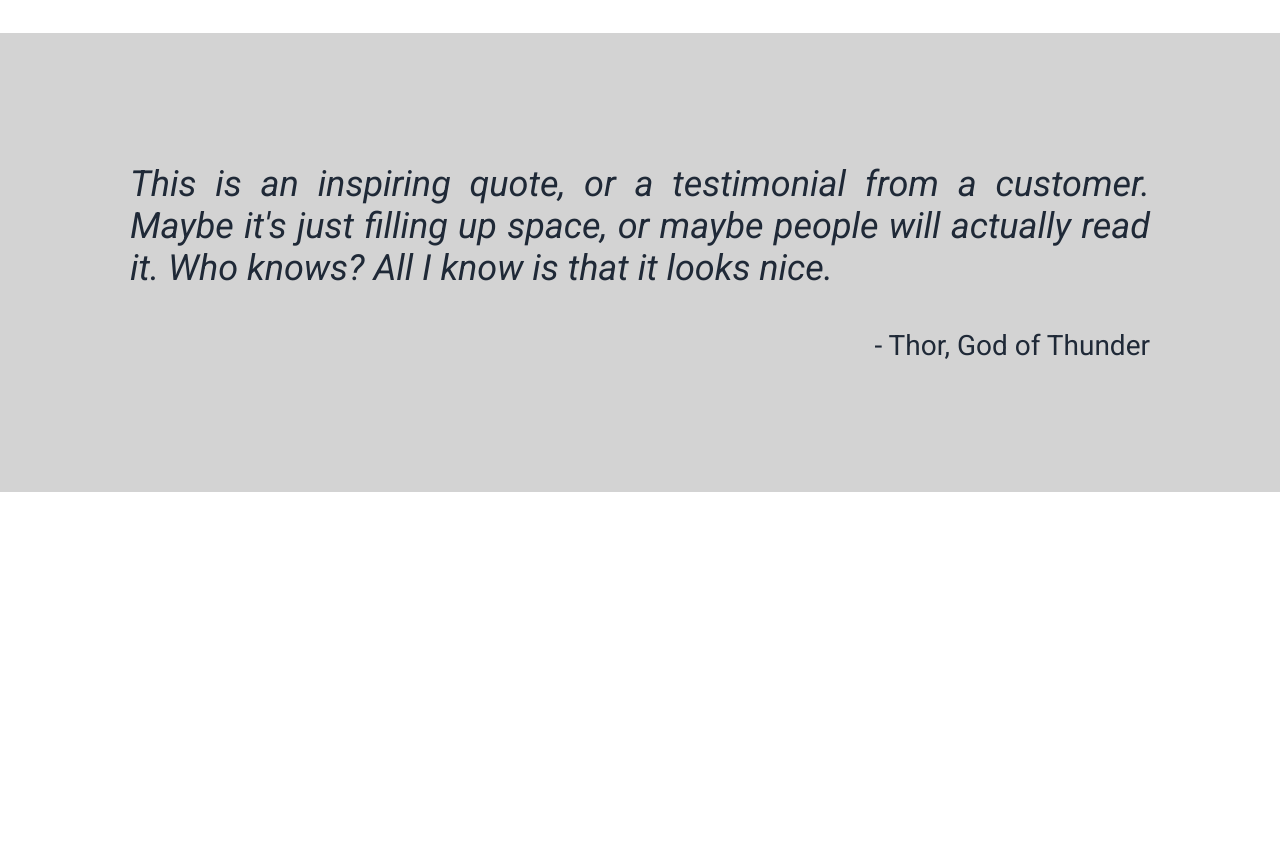
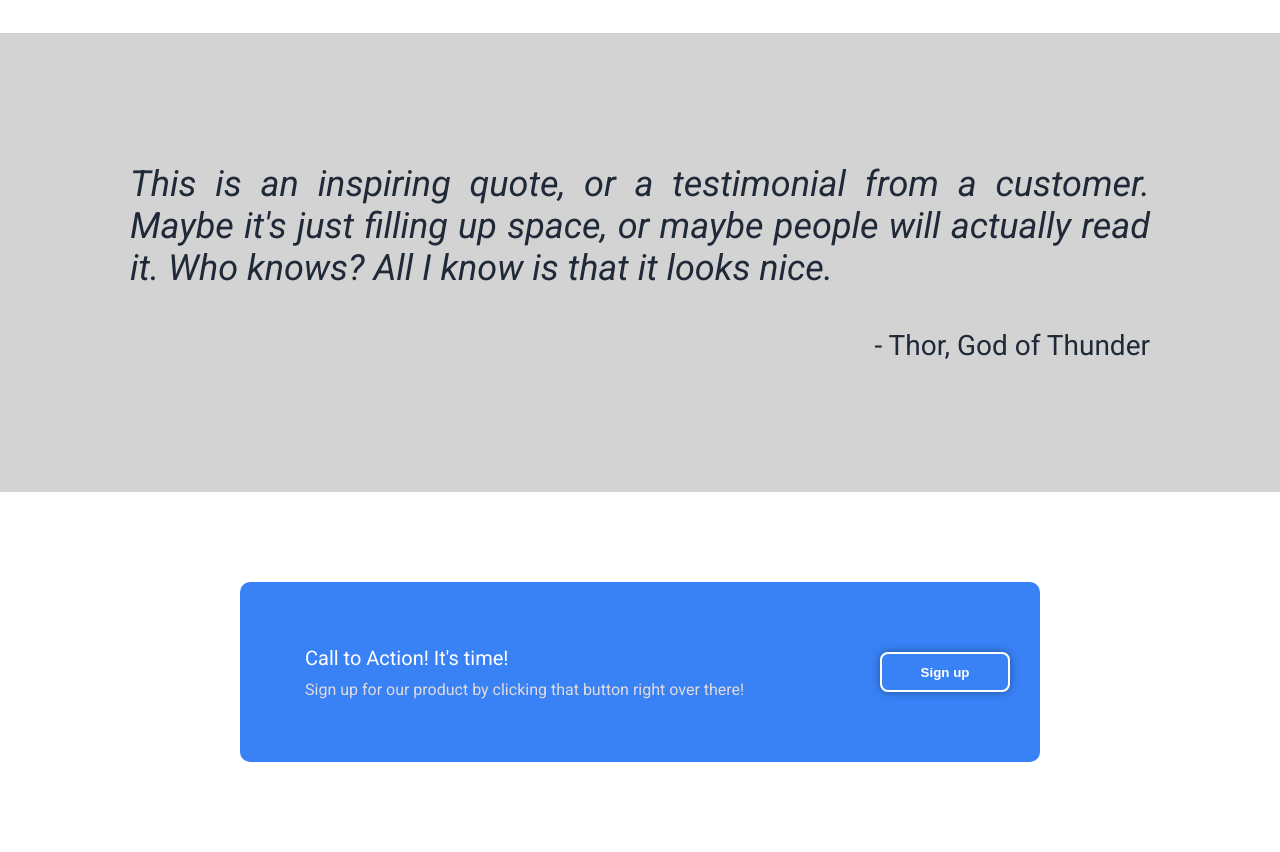
Before and after one commit to diegogreis/landingpage_odin, a plain HTML site: page index.html in a window 1280 px wide. Shown: the part 1051-1903 px from the top of the page. Before the commit the page ends 1543 px from the top, so only its background shows below. Drawn offline with Linux system fonts and the light colour scheme.

Commit message:
Add article four.

```diff
--- a/index.html
+++ b/index.html
@@ -61,6 +61,16 @@
                 </div>
             </div>
         </article>
+        <article class="art_4">
+            <div class="art4_container">
+                <div class="act-wrap">
+                    <div><p class="p-1">Call to Action! It's time!</p></div>
+                    <div><p class="p-2">Sign up for our product by clicking that button right over there!</p></div>
+                </div>
+                <div class="button_wrap">
+                    <button class="art4-button">Sign up</button>
+                </div>
+        </article>
     </section>
 
 
--- a/styles.css
+++ b/styles.css
@@ -135,3 +135,39 @@ button {
 .author {
     font-size: 28px;
 }
+.art_4 {
+    display: flex;
+    justify-content: center;
+    background-color: white;
+}
+.art4_container {
+    display: flex;
+    justify-content: space-between;
+    align-items: center;
+    background-color: #3882f6;
+    width: 800px;
+    height: 180px;
+    border-radius: 10px;
+}
+.act-wrap {
+    padding: 60px;
+}
+.p-1 {
+    color: white;
+    font-size: 20px;
+    font-weight: 500;
+    padding: 5px;
+}
+.p-2 {
+    padding: 5px;
+    color: rgb(225, 218, 218);
+}
+
+.button_wrap {
+    padding: 30px;
+
+}
+.art4-button {
+    border: 2px solid white;
+    box-shadow: 0 0 10px rgba(0, 0, 0, 0.353);
+}
```
